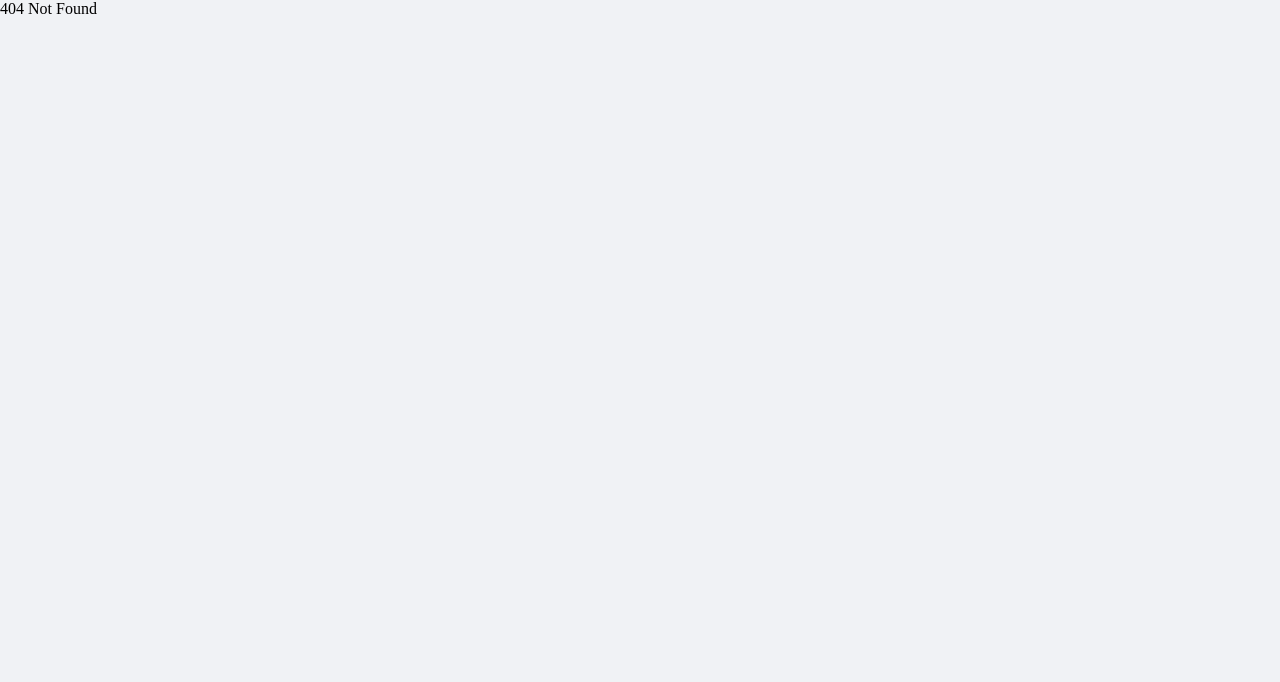
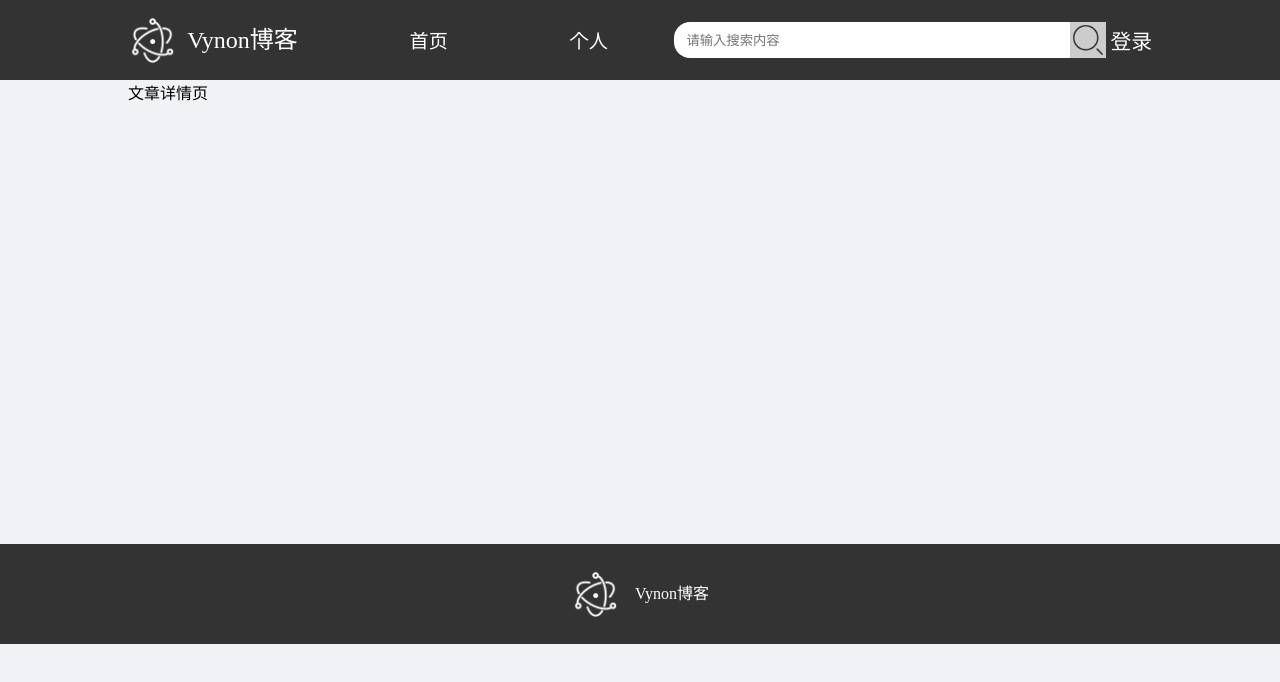
Before and after one commit to NanluQingshi/VynoBlog, a Vue app: page /detail/1 in a window 1280 px wide. Before the commit this address led to /notFound. Shown: the top 682 px of the page. Built offline with nearby package versions, Linux system fonts and the light colour scheme.

Commit message:
文章详情页路由

```diff
--- a/src/components/BlogCon.vue
+++ b/src/components/BlogCon.vue
@@ -7,6 +7,9 @@
 <script setup>
 import { ref, defineProps, onMounted, defineEmits } from 'vue'
 import { format } from 'date-fns'
+import { useRouter } from 'vue-router'
+
+const router = useRouter()
 
 // 是否收藏
 const isCollect = ref(true)
@@ -16,7 +19,7 @@
 /** 接收父组件传递过来的参数 */
 const props = defineProps({
   // 2.子组件内部通过 props 接收
-  blog: Object
+  blog: Object,
 })
 
 /** 声明要触发的事件 */
@@ -31,7 +34,11 @@
 })
 
 // TODO: 获取博客详情
-const getDetail = () => {}
+const getDetail = () => {
+  router.push({
+    path: `/detail/${props.blog._id}`
+  })
+}
 </script>
 
 <template>
@@ -66,6 +73,7 @@
       </ul>
     </div>
   </div>
+
 </template>
 
 <style lang="less" scoped>
@@ -82,7 +90,7 @@
   height: 18.5rem;
   background-color: #fff;
   cursor: pointer;
-  transition: .8s;
+  transition: 0.8s;
 
   &:hover {
     width: 24.5rem;
--- a/src/store/blogStore.js
+++ b/src/store/blogStore.js
@@ -83,7 +83,7 @@
       try {
         const result = await getAllBlogAPI()
         this.blogList = result.data
-        console.log('blogStore: ', this.blogList)
+        // console.log('blogStore: ', this.blogList)
       } catch (err) {
         console.log('get all blogs --', err)
       }
--- a/src/utils/http.js
+++ b/src/utils/http.js
@@ -20,7 +20,7 @@
   // 开始进度条动画
   nprogress.start()
   const user = window.sessionStorage.getItem('user')
-  console.log(JSON.parse(user))
+  // console.log(JSON.parse(user))
   if (user !== null) {
     config.headers.token = JSON.parse(user).token
   }
@@ -42,7 +42,7 @@
     // 清除用户数据
     window.sessionStorage.removeItem('user')
   }
-  return Promise.reject(err)
+  return err
 })
 
 // 导出
--- a/src/views/article/Detail.vue
+++ b/src/views/article/Detail.vue
@@ -1,14 +1,27 @@
 <!--
  * @Author: nlqs
  * @Date: 2024-05-25 19:26:55
- * @Description:
+ * @Description: 博客详情页面
 -->
 <script setup>
 </script>
 
 <template>
-  <div>文章详情页</div>
+  <div class="article">
+    <p>文章详情页</p>
+    <div class="detail"></div>
+  </div>
 </template>
 
 <style lang="less" scoped>
+.article {
+  display: flex;
+  margin: 0 auto;
+  width: 80%;
+  height: 100%;
+
+  .detail {
+    height: 25rem;
+  }
+}
 </style>
--- a/src/views/home/components/HomeList.vue
+++ b/src/views/home/components/HomeList.vue
@@ -24,7 +24,7 @@
 <template>
   <div class="list">
     <ul>
-      <li v-for="item in blogStore.blogList" :key="item">
+      <li v-for="item in blogStore.blogList" :key="item._id">
         <!-- 1.给子组件以添加属性的方式传值 -->
         <BlogCon :blog="item" @format-time="handleFormatTime"></BlogCon>
       </li>
--- a/src/views/user/components/MyInfo.vue
+++ b/src/views/user/components/MyInfo.vue
@@ -38,7 +38,7 @@
     userInfo.value = defaultInfo.value
     return
   }
-  console.log('获取用户信息: ', res)
+  // console.log('获取用户信息: ', res)
   userInfo.value = res.data.userInfo
   inputInfo.value = res.data.userInfo
 }
```
Also changed, not shown: src/router/index.js (+7 -3 lines).
